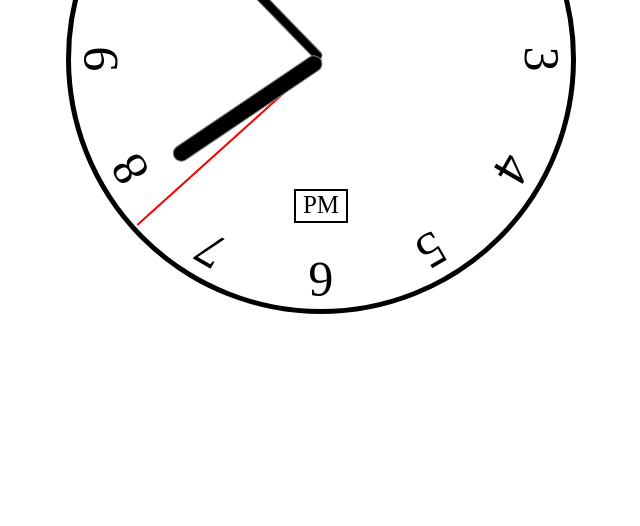
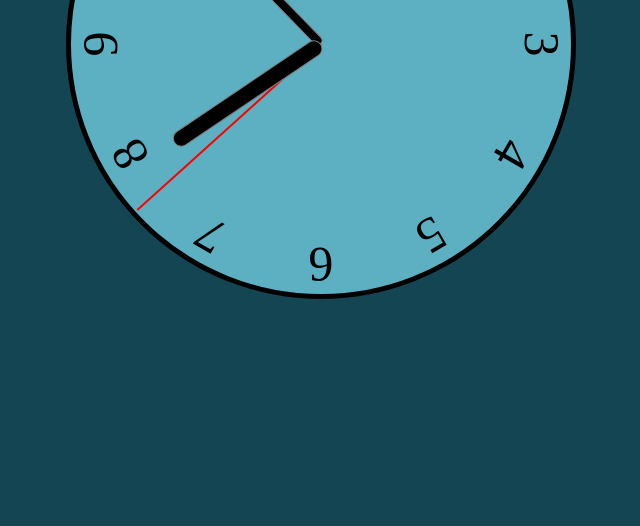
Before and after one commit to Nivariaa/JS-Analog-Clock, a plain HTML site: page index.html in a window 1280 px wide. Shown: the part 274-800 px from the top of the page, without its empty margins (319-959 px from the left). Drawn offline with Linux system fonts and the light colour scheme.

Commit message:
Colored the background and the clock itself

```diff
--- a/style.css
+++ b/style.css
@@ -1,3 +1,6 @@
+body {
+	background: #144552;
+}
 
 .session-holder {
 	position: absolute;
@@ -70,8 +73,9 @@
 }
 
 #clock {
+	background: #5cb0c1;
 	position: absolute;
-	margin-top: 70px;
+	margin-top: 55px;
 	margin-left: auto;
 	margin-right: auto;
 	border-radius: 50%;
```
